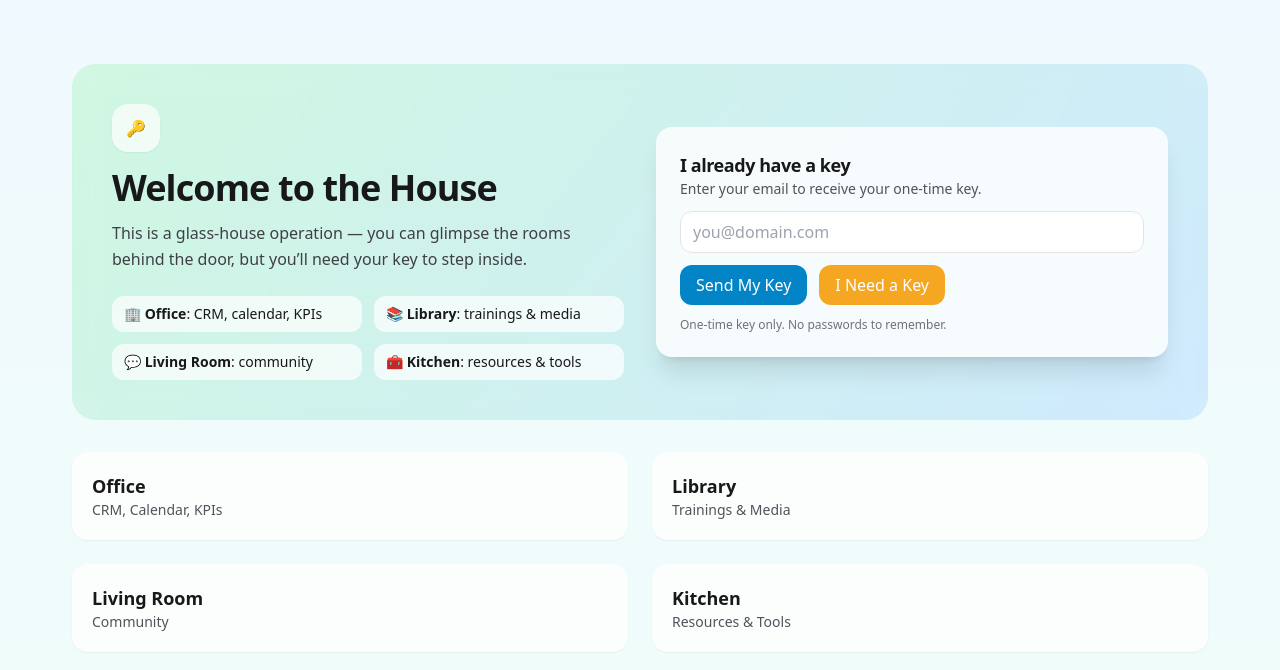
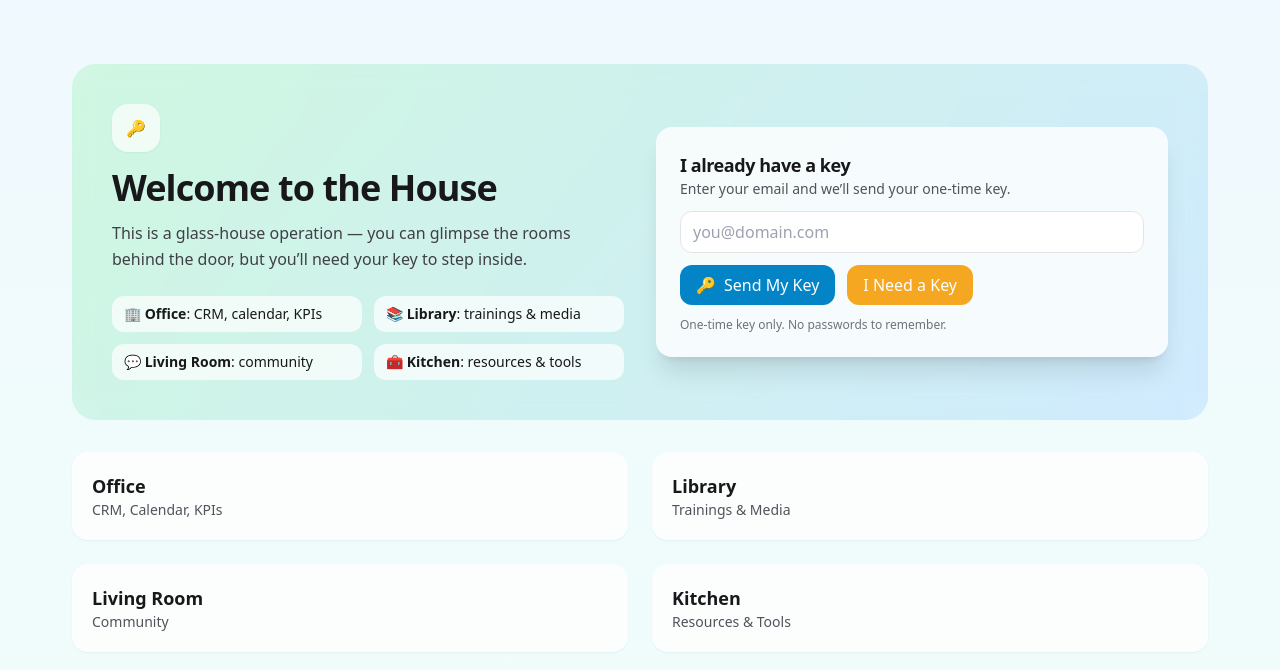
Before and after one commit to talormayde/Freedomfamily, a Next.js app: page / in a window 1280 px wide. Shown: the top 670 px of the page. Built offline with nearby package versions, Linux system fonts and the light colour scheme.

Commit message:
Update page.tsx

```diff
--- a/app/page.tsx
+++ b/app/page.tsx
@@ -1,12 +1,12 @@
+// app/page.tsx
 'use client';
+
 import { useEffect, useState } from 'react';
+import Link from 'next/link';
 import { supabaseBrowser } from '@/lib/supabase-browser';
-import Link from 'next/link';
-
-console.log('FF build marker v1');
 
 export default function HomePage() {
-  const [authed, setAuthed] = useState<boolean>(false);
+  const [authed, setAuthed] = useState(false);
   const [email, setEmail] = useState('');
 
   useEffect(() => {
@@ -15,25 +15,41 @@ export default function HomePage() {
     (async () => {
       const { data: { session } } = await supa.auth.getSession();
       if (mounted) setAuthed(!!session);
-      // keep the UI in sync right after auth
+
       const { data: sub } = supa.auth.onAuthStateChange((_e, sess) => {
         if (mounted) setAuthed(!!sess);
       });
+      // cleanup
       return () => sub.subscription.unsubscribe();
     })();
     return () => { mounted = false; };
   }, []);
 
+  async function sendKey(e: React.FormEvent) {
+    e.preventDefault();
+    const supa = supabaseBrowser();
+    // Use current origin so previews & prod both work
+    const redirectTo = `${window.location.origin}/auth/callback`;
+    const { error } = await supa.auth.signInWithOtp({
+      email,
+      options: { emailRedirectTo: redirectTo },
+    });
+    if (error) {
+      alert(`Couldn’t send key: ${error.message}`);
+    } else {
+      alert('Key sent! Check your inbox.');
+    }
+  }
+
   return (
     <div className="px-4 md:px-6 lg:px-8 max-w-[1200px] mx-auto w-full">
+      {/* Glass door hero visible only when NOT authed */}
       {!authed && (
         <div
           className="relative overflow-hidden rounded-3xl p-6 md:p-10 mt-6 md:mt-10"
           style={{ background: 'linear-gradient(135deg, rgba(180,245,200,.55), rgba(180,220,255,.55))' }}
         >
-          {/* The crucial fix: don't eat clicks */}
-          <div className="absolute inset-0 z-0 backdrop-blur-md pointer-events-none" />
-
+          <div className="absolute inset-0 backdrop-blur-md pointer-events-none" />
           <div className="relative grid md:grid-cols-2 gap-8 items-center">
             <div>
               <div className="w-12 h-12 rounded-2xl bg-white/70 grid place-items-center shadow-sm mb-4">🔑</div>
@@ -50,33 +66,30 @@ export default function HomePage() {
               </ul>
             </div>
 
-            {/* Login card stays the same */}
-            <div className="rounded-2xl bg-white/80 p-4 sm:p-6 shadow-xl">
+            {/* Key request card (brand language, no “magic link”) */}
+            <div className="rounded-2xl bg-white/80 p-4 sm:p-6 shadow-xl relative z-10">
               <h2 className="font-semibold text-lg">I already have a key</h2>
-              <p className="text-sm text-zinc-600">Enter your email to receive your one-time key.</p>
-              <form
-                className="mt-3 space-y-3"
-                onSubmit={async (e) => {
-                  e.preventDefault();
-                  const supa = supabaseBrowser();
-                  const redirectTo = (process.env.NEXT_PUBLIC_SITE_URL || '') + '/auth/callback';
-                  await supa.auth.signInWithOtp({ email, options: { emailRedirectTo: redirectTo } });
-                  alert('Key sent! Check your inbox.');
-                }}
-              >
+              <p className="text-sm text-zinc-600">Enter your email and we’ll send your one-time key.</p>
+              <form className="mt-3 space-y-3" onSubmit={sendKey}>
                 <input
                   type="email"
                   required
                   placeholder="you@domain.com"
                   value={email}
-                  onChange={(e)=>setEmail(e.target.value)}
-                  className="w-full rounded-xl border border-zinc-200 px-3 py-2 outline-none focus:ring-2 focus:ring-sky-300"
+                  onChange={(e) => setEmail(e.target.value)}
+                  className="w-full rounded-xl border border-zinc-200 px-3 py-2 outline-none focus:ring-2 focus:ring-sky-300 bg-white"
                 />
                 <div className="flex gap-3">
-                  <button className="inline-flex items-center justify-center rounded-xl bg-sky-600 text-white font-medium px-4 py-2 hover:bg-sky-700">
-                    Send My Key
+                  <button
+                    type="submit"
+                    className="inline-flex items-center justify-center gap-2 rounded-xl bg-sky-600 text-white font-medium px-4 py-2 hover:bg-sky-700"
+                  >
+                    <span>🔑</span> <span>Send My Key</span>
                   </button>
-                  <Link href="/about-key" className="inline-flex items-center justify-center rounded-xl bg-amber-500/90 text-white font-medium px-4 py-2 hover:bg-amber-600">
+                  <Link
+                    href="/about-key"
+                    className="inline-flex items-center justify-center rounded-xl bg-amber-500/90 text-white font-medium px-4 py-2 hover:bg-amber-600"
+                  >
                     I Need a Key
                   </Link>
                 </div>
@@ -87,21 +100,21 @@ export default function HomePage() {
         </div>
       )}
 
-      {/* Rooms grid — visible always (glass-house glimpse). Make sure they sit above any stray layer */}
+      {/* Rooms grid — always visible (“glass house” glimpse) */}
       <div className="grid md:grid-cols-2 gap-6 mt-8 relative z-10">
-        <Link href="/office" className="block rounded-2xl bg-white/80 p-5 shadow-sm hover:shadow-md transition relative z-10">
+        <Link href="/office" className="block rounded-2xl bg-white/80 p-5 shadow-sm hover:shadow-md transition">
           <div className="font-semibold text-lg">Office</div>
           <div className="text-sm text-zinc-600">CRM, Calendar, KPIs</div>
         </Link>
-        <Link href="/library" className="block rounded-2xl bg-white/80 p-5 shadow-sm hover:shadow-md transition relative z-10">
+        <Link href="/library" className="block rounded-2xl bg-white/80 p-5 shadow-sm hover:shadow-md transition">
           <div className="font-semibold text-lg">Library</div>
           <div className="text-sm text-zinc-600">Trainings & Media</div>
         </Link>
-        <Link href="/living" className="block rounded-2xl bg-white/80 p-5 shadow-sm hover:shadow-md transition relative z-10">
+        <Link href="/living" className="block rounded-2xl bg-white/80 p-5 shadow-sm hover:shadow-md transition">
           <div className="font-semibold text-lg">Living Room</div>
           <div className="text-sm text-zinc-600">Community</div>
         </Link>
-        <Link href="/kitchen" className="block rounded-2xl bg-white/80 p-5 shadow-sm hover:shadow-md transition relative z-10">
+        <Link href="/kitchen" className="block rounded-2xl bg-white/80 p-5 shadow-sm hover:shadow-md transition">
           <div className="font-semibold text-lg">Kitchen</div>
           <div className="text-sm text-zinc-600">Resources & Tools</div>
         </Link>
```
